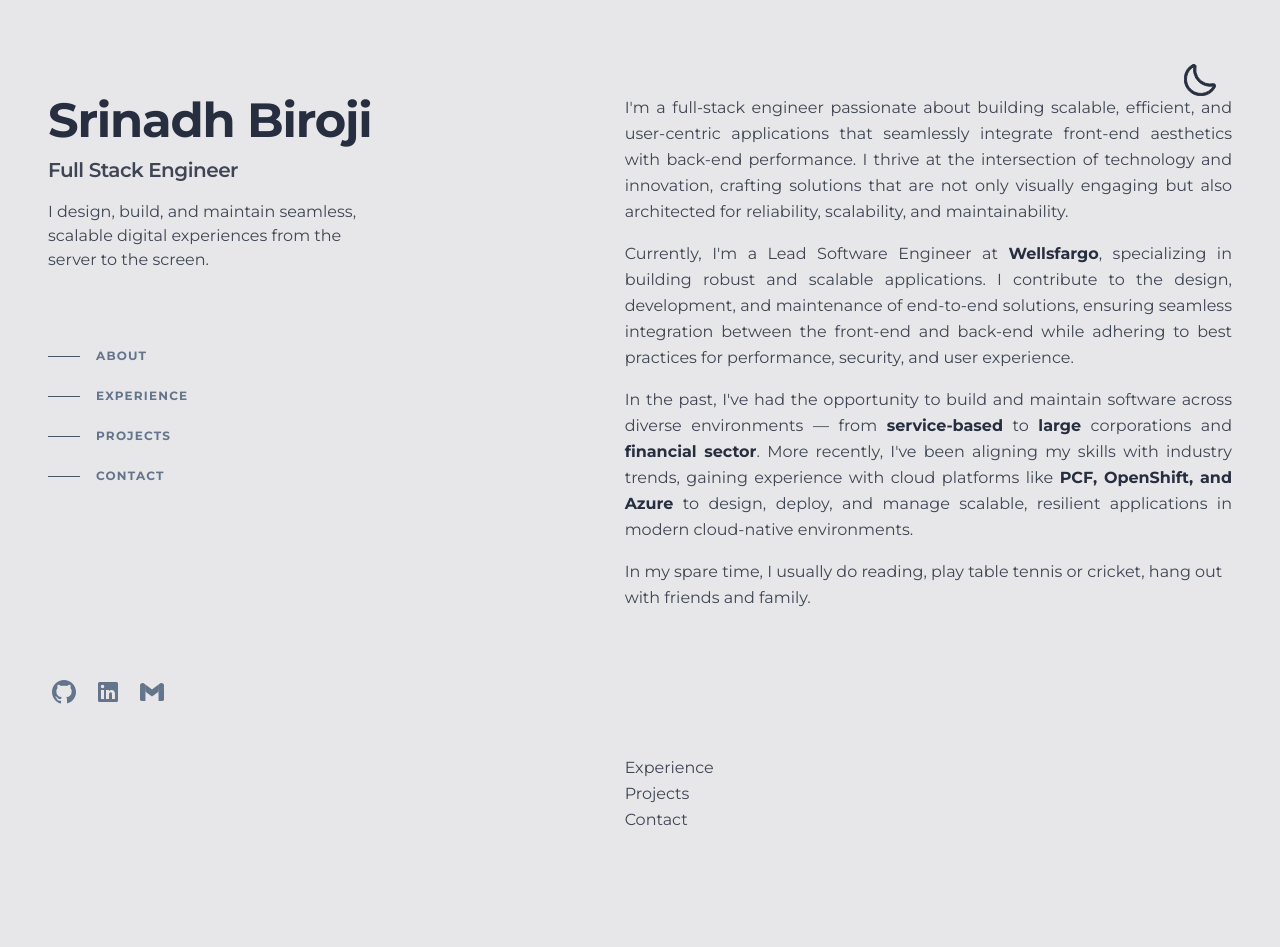
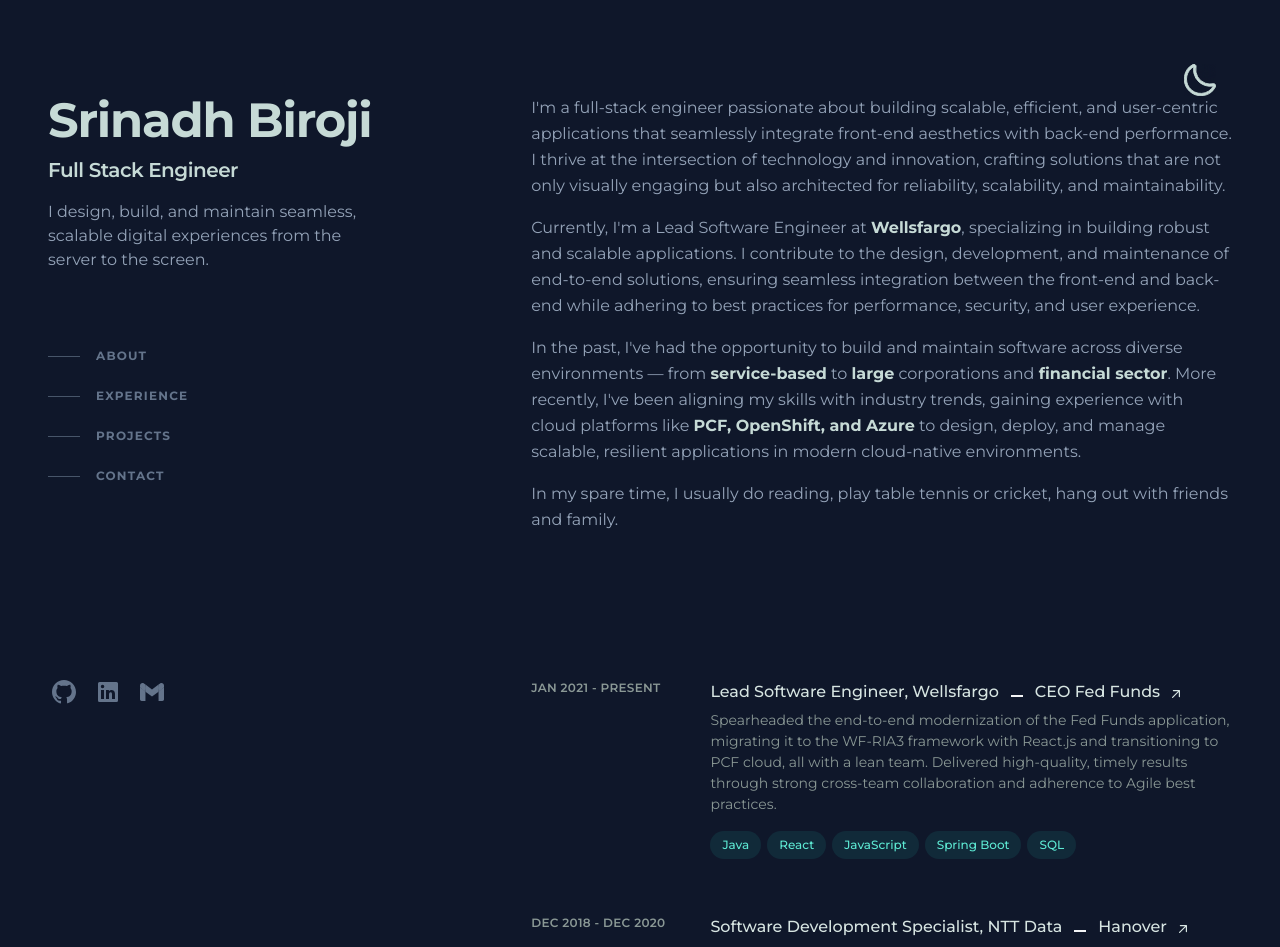
Before and after one commit to birojisrinadh/srinadh-profile, a React (Vite) app: page / in a window 1280 px wide. Shown: the top 947 px of the page. Built offline with nearby package versions, Linux system fonts and the light colour scheme; a web font is replaced by a local one.

Commit message:
Includes changes of 'Work Experience' section

```diff
--- a/index.html
+++ b/index.html
@@ -1,5 +1,5 @@
 <!doctype html>
-<html lang="en" class="dark">
+<html lang="en">
   <head>
     <meta charset="UTF-8" />
     <link rel="icon" type="image/svg+xml" href="/favicon.ico" />
--- a/src/App.jsx
+++ b/src/App.jsx
@@ -1,4 +1,5 @@
 import About from "./sections/About";
+import Experience from "./sections/Experience";
 import Intro from "./sections/Intro";
 
 function App() {
@@ -7,7 +8,7 @@
       <div className="mx-auto min-h-screen max-w-screen-xl px-6 py-12 md:px-12 md:py-16 lg:py-0">
         <div className="lg:flex lg:justify-between lg:gap-4">
           <Intro />
-          <main id="content" className="pt-24 lg:w-[52%] lg:py-24">
+          <main id="content" className="pt-24 lg:w-[60%] lg:py-24">
             <section
               id="about"
               className="mb-16 scroll-mt-16 md:mb-24 lg:mb-36 lg:scroll-mt-24"
@@ -15,8 +16,12 @@
             >
               <About />
             </section>
-            <section id="experience" className="dark:text-gray-800">
-              Experience
+            <section
+              id="experience"
+              className="mb-16 scroll-mt-16 md:mb-24 lg:mb-36 lg:scroll-mt-24"
+              aria-label="Work experience"
+            >
+              <Experience />
             </section>
             <section id="projects" className="dark:text-gray-800">
               Projects
@@ -41,11 +46,11 @@
           xmlns="http://www.w3.org/2000/svg"
           stroke="currentColor"
         >
-          <g id="SVGRepo_bgCarrier" stroke-width="0"></g>
+          <g id="SVGRepo_bgCarrier" strokeWidth="0"></g>
           <g
             id="SVGRepo_tracerCarrier"
-            stroke-linecap="round"
-            stroke-linejoin="round"
+            strokeLinecap="round"
+            strokeLinejoin="round"
           ></g>
           <g id="SVGRepo_iconCarrier">
             <path d="M18.44,34.68a18.22,18.22,0,0,1-2.94-.24,18.18,18.18,0,0,1-15-20.86A18.06,18.06,0,0,1,9.59.63,2.42,2.42,0,0,1,12.2.79a2.39,2.39,0,0,1,1,2.41L11.9,3.1l1.23.22A15.66,15.66,0,0,0,23.34,21h0a15.82,15.82,0,0,0,8.47.53A2.44,2.44,0,0,1,34.47,25,18.18,18.18,0,0,1,18.44,34.68ZM10.67,2.89a15.67,15.67,0,0,0-5,22.77A15.66,15.66,0,0,0,32.18,24a18.49,18.49,0,0,1-9.65-.64A18.18,18.18,0,0,1,10.67,2.89Z"></path>
--- a/src/sections/About.jsx
+++ b/src/sections/About.jsx
@@ -3,13 +3,13 @@
 function About() {
   return (
     <>
-      <div className="dark:bg-lightGray/35 sticky top-0 z-20 -mx-6 mb-4 w-screen bg-midnight/35 px-6 py-5 backdrop-blur md:-mx-12 md:px-12 lg:sr-only lg:relative lg:top-auto lg:mx-auto lg:w-full lg:px-0 lg:opacity-0">
-        <h2 className="text-sm font-bold uppercase tracking-widest text lg:sr-only dark:text-gray-800">
+      <div className="sticky top-0 z-20 -mx-6 mb-4 w-screen bg-midnight/35 px-6 py-5 backdrop-blur dark:bg-lightGray/35 md:-mx-12 md:px-12 lg:sr-only lg:relative lg:top-auto lg:mx-auto lg:w-full lg:px-0 lg:opacity-0">
+        <h2 className="text-sm font-bold uppercase tracking-widest text dark:text-gray-800 lg:sr-only">
           About
         </h2>
       </div>
       <div className="text-slate-400 dark:text-gray-800">
-        <p className="mb-4 text-justify">
+        <p className="mb-4">
           I'm a full-stack engineer passionate about building scalable,
           efficient, and user-centric applications that seamlessly integrate
           front-end aesthetics with back-end performance. I thrive at the
@@ -17,7 +17,7 @@
           not only visually engaging but also architected for reliability,
           scalability, and maintainability.
         </p>
-        <p className="mb-4 text-justify">
+        <p className="mb-4">
           Currently, I'm a Lead Software Engineer at{" "}
           <span className="font-bold text dark:text-gray-900">Wellsfargo</span>,
           specializing in building robust and scalable applications. I
@@ -26,7 +26,7 @@
           back-end while adhering to best practices for performance, security,
           and user experience.
         </p>
-        <p className="mb-4 text-justify">
+        <p className="mb-4">
           In the past, I've had the opportunity to build and maintain software
           across diverse environments — from{" "}
           <span className="font-bold text dark:text-gray-900">
--- /dev/null
+++ b/src/sections/Experience.jsx
@@ -0,0 +1,159 @@
+import React from "react";
+
+function Experience() {
+  const arrowSVG = (
+    <svg
+      xmlns="http://www.w3.org/2000/svg"
+      viewBox="0 0 20 20"
+      fill="currentColor"
+      className="ml-1 inline-block h-4 w-4 shrink-0 translate-y-px transition-transform group-hover/link:-translate-y-1 group-hover/link:translate-x-1 group-focus-visible/link:-translate-y-1 group-focus-visible/link:translate-x-1 motion-reduce:transition-none"
+      aria-hidden="true"
+    >
+      <path
+        fillRule="evenodd"
+        d="M5.22 14.78a.75.75 0 001.06 0l7.22-7.22v5.69a.75.75 0 001.5 0v-7.5a.75.75 0 00-.75-.75h-7.5a.75.75 0 000 1.5h5.69l-7.22 7.22a.75.75 0 000 1.06z"
+        clipRule="evenodd"
+      ></path>
+    </svg>
+  );
+
+  const workExperience = [
+    {
+      doj: "JAN 2021",
+      doe: null,
+      jobTitle: "Lead Software Engineer",
+      company: "Wellsfargo",
+      location: "Hyderabad, India",
+      languages: ["Java", "React", "JavaScript", "Spring Boot", "SQL"],
+      client:
+        "Wellsfargo - Corporate, Commercial and Investment Banking Technology",
+      description:
+        "Spearheaded the end-to-end modernization of the Fed Funds application, migrating it to the WF-RIA3 framework with React.js and transitioning to PCF cloud, all with a lean team. Delivered high-quality, timely results through strong cross-team collaboration and adherence to Agile best practices.",
+      application: "CEO Fed Funds",
+      appLink: "https://www.wellsfargo.com/",
+    },
+    {
+      doj: "DEC 2018",
+      doe: "DEC 2020",
+      jobTitle: "Software Development Specialist",
+      company: "NTT Data",
+      location: "Hyderabad, India",
+      languages: ["Java", "JavaScript", "HTML", "CSS", "Spring Boot"],
+      client: "The Hanover Insurance Group",
+      description:
+        "Played a key role in driving the success of critical features for The Hanover Insurance, consistently delivering high-quality, SonarQube-compliant solutions. Led and mentored the team, taking full ownership of projects and ensuring seamless execution to meet business goals and elevate overall performance.",
+      application: "Hanover",
+      appLink: "https://www.hanover.com/",
+    },
+    {
+      doj: "JUL 2017",
+      doe: "NOV 2018",
+      jobTitle: "Software Engineer II",
+      company: "Wellsfargo",
+      location: "Hyderabad, India",
+      languages: [
+        "Java",
+        "Spring Boot",
+        "Angular",
+        "JavaScript",
+        "HTML",
+        "CSS",
+      ],
+      client: "Wellsfargo - Wealth & Investment Management",
+      description:
+        "Led the delivery of high-quality solutions for Wells Fargo's Wealth & Investment Management division, focusing on retirement services. Recognized for timely code contributions, attention to detail, and seamless execution within Agile sprints.",
+      application: "Customer Channel",
+      appLink: null,
+    },
+    {
+      doj: "AUG 2014",
+      doe: "JUN 2017",
+      jobTitle: "Associate Software Engineer",
+      company: "DXC Technology",
+      location: "Hyderabad, India",
+      languages: ["Java", "Spring", "JSP", "Servlets", "HTML"],
+      client: "Zurich Financial Services",
+      description:
+        "Contributed to code enhancements for Zurich Insurance's General Insurance claims applications (EDEC, P2000WP, EPNA). Recognized for delivering high-quality solutions on time, documenting test cases, and ensuring seamless execution of tasks within deadlines.",
+      application: "EDEC",
+      appLink: null,
+    },
+  ];
+
+  const tenureString = ({ doj, doe }) => `${doj} - ${doe || "Present"}`;
+  const tenureAriaLabel = ({ doj, doe }) => `${doj} to ${doe || "Present"}`;
+
+  return (
+    <>
+      <div className="sticky top-0 z-20 -mx-6 mb-4 w-screen bg-midnight/35 px-6 py-5 backdrop-blur dark:bg-lightGray/35 md:-mx-12 md:px-12 lg:sr-only lg:relative lg:top-auto lg:mx-auto lg:w-full lg:px-0 lg:py-0 lg:opacity-0">
+        <h2 className="text-sm font-bold uppercase tracking-widest text dark:text-gray-800 lg:sr-only">
+          Experience
+        </h2>
+      </div>
+      <div>
+        <ol className="group/list">
+          {workExperience.map((experience, index) => (
+            <li key={index} className="mb-12">
+              <div className="group relative grid pb-1 transition-all sm:grid-cols-8 sm:gap-8 md:gap-4 lg:hover:!opacity-100 lg:group-hover/list:opacity-50">
+                <div className="absolute -inset-x-4 -inset-y-4 z-0 hidden rounded-md transition motion-reduce:transition-none lg:-inset-x-6 lg:block lg:group-hover:bg-gray-800/50 lg:group-hover:shadow-[inset_0_1px_0_0_rgba(148,163,184,0.1)] lg:group-hover:drop-shadow-lg dark:lg:group-hover:bg-gray-300/20"></div>
+                <header
+                  className="z-10 mb-2 mt-1 text-xs font-semibold uppercase tracking-wide text-mint-800 dark:text-gray-800 sm:col-span-2"
+                  aria-label={tenureAriaLabel(experience)}
+                >
+                  {tenureString(experience)}
+                </header>
+                <div className="z-10 sm:col-span-6">
+                  <h3 className="font-medium leading-snug text-mint-200">
+                    <div>
+                      <a
+                        href={experience.appLink || "#"}
+                        className="group/link flex flex-col items-start text-base font-medium leading-tight text-mint-200 hover:text-teal-200 focus-visible:text-teal-200 dark:text-gray-900 md:flex-row md:items-baseline lg:flex-row lg:items-baseline"
+                        target="_blank"
+                        rel="noreferrer noopener"
+                        aria-label="#"
+                        onClick={(e) => {
+                          if (!experience.appLink) e.preventDefault();
+                        }}
+                      >
+                        <span className="absolute -inset-x-4 -inset-y-2.5 hidden rounded md:-inset-x-6 md:-inset-y-4 lg:block"></span>
+                        <span>
+                          {experience.jobTitle}, {experience.company}
+                        </span>
+
+                        {experience.appLink && (
+                          <>
+                            <span className="mx-3 hidden h-px w-3 bg-gray-100 pb-0.5 dark:bg-gray-800 md:block lg:block"></span>
+                            <span className="inline-block pt-1.5">
+                              {experience.application} {arrowSVG}
+                            </span>
+                          </>
+                        )}
+                      </a>
+                    </div>
+                  </h3>
+                  <p className="mt-2 text-sm leading-normal text-mint-800 dark:text-gray-700">
+                    {experience.description}
+                  </p>
+                  <ul
+                    className="mt-2 flex flex-wrap"
+                    aria-label="Technologies used"
+                  >
+                    {experience.languages.map((language, index) => (
+                      <li key={index} className="mr-1.5 mt-2">
+                        <div className="flex items-center rounded-full bg-teal-400/10 px-3 py-1 text-xs font-medium leading-5 text-teal-300 dark:bg-gray-800/10 dark:text-gray-800">
+                          {language}
+                        </div>
+                      </li>
+                    ))}
+                  </ul>
+                </div>
+              </div>
+            </li>
+          ))}
+        </ol>
+      </div>
+    </>
+  );
+}
+
+export default Experience;
--- a/src/sections/Intro.jsx
+++ b/src/sections/Intro.jsx
@@ -4,7 +4,7 @@
 
 function Intro() {
   return (
-    <header className="lg:sticky lg:top-0 lg:flex lg:h-screen lg:w-[48%] lg:flex-col lg:justify-between lg:py-24">
+    <header className="lg:sticky lg:top-0 lg:flex lg:h-screen lg:w-[40%] lg:flex-col lg:justify-between lg:py-24">
       <div>
         <h1 className="text-4xl font-bold tracking-tight text sm:text-5xl dark:text-gray-900">
           <a href="/">Srinadh Biroji</a>
```
